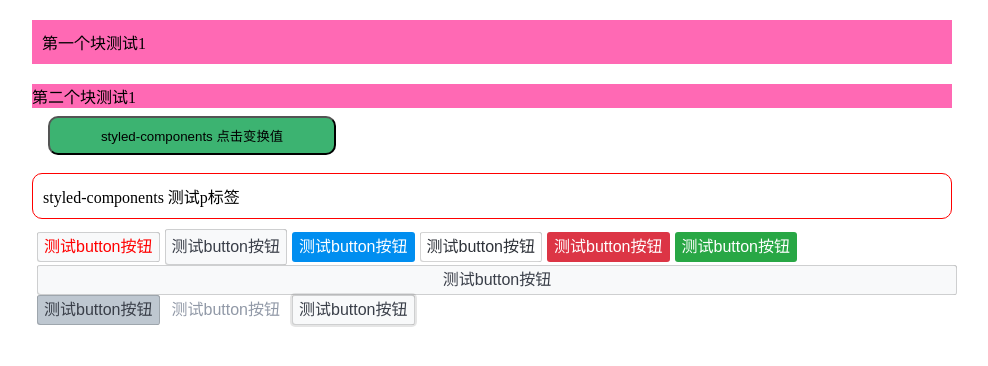
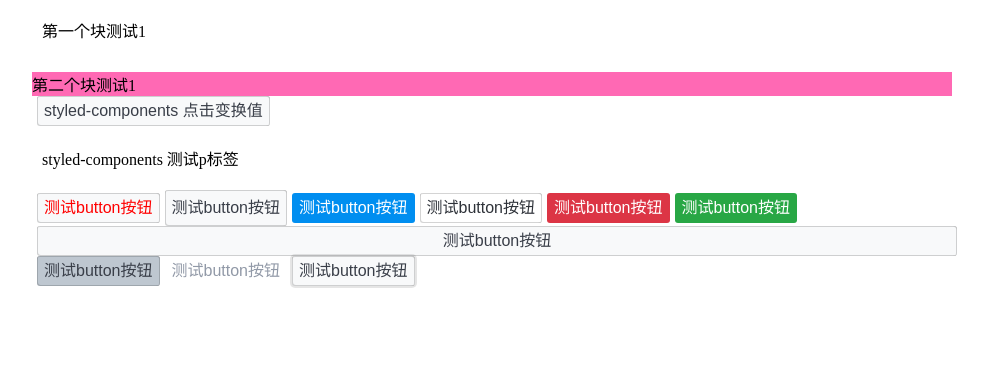
Before and after one commit to SunLxy/css-in-js, a React app: page / in a window 1280 px wide. Shown: the top 366 px of the page, without its empty margins (148-1136 px from the left). Built offline with nearby package versions, Linux system fonts and the light colour scheme.

Commit message:
fix:修改案例

```diff
--- a/src/App.tsx
+++ b/src/App.tsx
@@ -1,62 +1,31 @@
 import React from "react";
 import '@wcj/dark-mode';
-import { css, cx } from '@emotion/css'
-import styled from '@emotion/styled'
-import { Button, P } from "./StyleComponent"
-import Buttons from "./StyleComponent/Button"
-
-let SomeComp = styled.div({
-  color: 'hotpink'
-})
-
-let AnotherComp = styled.div`
-  color: ${props => props.color};
-`
-
-function App(props: any) {
+import { P } from "./StyleComponent"
+import Button from "./StyleComponent/Button"
+function App() {
   const [count, setCount] = React.useState(1)
-  const color = 'darkgreen'
-  const cals = css`
-    background-color: var(--color-header-bg,hotpink);
-    &:hover {
-      color: ${color};
-    }
-  `
-
-  const marginTop = css`
-    margin-top: 20px;
-  `
-
-  const appStyle = css`
-  width:920px;
-  margin:0 auto;
-  `
-  const styles = css(props.style)
 
   return (
-    <div className={appStyle}>
+    <div className="body" >
       <dark-mode permanent></dark-mode>
-      <div className={cx(cals, marginTop, styles, "one")} >
+      <div className="one" >
         第一个块测试{count}
       </div>
       <div className="dot" >
         第二个块测试{count}
       </div>
-      <SomeComp>
-        <AnotherComp color="green" />
-      </SomeComp>
-      <Button className={marginTop} onClick={() => setCount(count + 1)} >styled-components 点击变换值</Button>
+      <Button onClick={() => setCount(count + 1)} >styled-components 点击变换值</Button>
       <P>styled-components 测试p标签</P>
-      <Buttons style={{ color: "red" }} >测试button按钮</Buttons>
-      <Buttons size="large"  >测试button按钮</Buttons>
-      <Buttons types="primary" >测试button按钮</Buttons>
-      <Buttons disabled >测试button按钮</Buttons>
-      <Buttons types="danger" >测试button按钮</Buttons>
-      <Buttons types="success" >测试button按钮</Buttons>
-      <Buttons block >测试button按钮</Buttons>
-      <Buttons active >测试button按钮</Buttons>
-      <Buttons basic >测试button按钮</Buttons>
-      <Buttons focus >测试button按钮</Buttons>
+      <Button style={{ color: "red" }} >测试button按钮</Button>
+      <Button size="large"  >测试button按钮</Button>
+      <Button types="primary" >测试button按钮</Button>
+      <Button disabled >测试button按钮</Button>
+      <Button types="danger" >测试button按钮</Button>
+      <Button types="success" >测试button按钮</Button>
+      <Button block >测试button按钮</Button>
+      <Button active >测试button按钮</Button>
+      <Button basic >测试button按钮</Button>
+      <Button focus >测试button按钮</Button>
     </div>
   );
 }
--- a/src/StyleComponent/Button/index.ts
+++ b/src/StyleComponent/Button/index.ts
@@ -4,8 +4,8 @@
 export type ButtonSize = 'large' | 'default' | 'small';
 
 export interface ButtonProps {
-  fontSize?: string;
-  borderWidth?: string;
+  fontSize?: string | number;
+  borderWidth?: string | number;
   borderColor?: string;
   types?: ButtonType;
   basic?: boolean;
@@ -16,6 +16,14 @@
   block?: boolean;
   focus?: boolean
 }
+
+const setNumberToString = (value: number | string | undefined, unit: string = "px") => {
+  if (typeof value === "number") {
+    return `${value}` + unit
+  }
+  return value
+}
+
 
 const buttonVariant = (color: string, background: string, focus?: boolean, active?: boolean, disabled?: boolean, basic?: boolean) => {
   return css`
@@ -236,7 +244,7 @@
 vertical-align: middle;
 text-align: left;
 line-height: 14px;
-font-size: ${(props) => props.fontSize};
+font-size: ${(props) => setNumberToString(props.fontSize)};
 min-width: 30px;
 min-height: 30px;
 text-align: center;
@@ -290,6 +298,7 @@
   fontSize: "16px",
   borderWidth: "5px",
   borderColor: "red",
+
   style: {},
   types: "light",
   size: "default",
@@ -298,5 +307,36 @@
   block: false,
   basic: false,
   loadings: false,
+  /** 主题 **/
+  theme: {
+    /***
+     * 1. css 变量命名 basics + css属性 + 类型(警告/成功/危险...)
+     *  --basics-font-color-primary:red
+     * **/
+
+    /**
+     * 2. 主题变量名称(组件内部接收的变量名)： css属性 + 类型(警告/成功/危险...)
+     *
+     * import { ThemeProvider } from "styled-components"
+     *  <ThemeProvider
+     *    theme={{
+     *      fontColorPrimary: "var(--basics-font-color-primary)"
+     *    }}
+     *  >
+     *    <App />
+     *  </ThemeProvider>
+     *
+     * **/
+    // 1.  fontColorPrimary:"red"
+    // 2.  borderColorPrimary:"red"
+    fontColorPrimary: "red",
+    colorPrimary: "red"
+
+    /**
+     * 3. 默认值问题
+     * **/
+
+  }
+
 }
 export default Button
--- a/src/StyleComponent/index.ts
+++ b/src/StyleComponent/index.ts
@@ -17,8 +17,9 @@
 }
 
 export const P = styled.p`
-  border:1px solid red;
+  border:1px solid var(--color-header-bg2);
   padding:10px;
   margin:10px 0px;
   border-radius:10px;
+  color:var(--color-header-bg2)
 `
--- a/src/index.css
+++ b/src/index.css
@@ -1,3 +1,20 @@
+[data-color-mode*="light"],
+[data-color-mode*="light"] body {
+  --color-header-bg: aqua;
+  --color-header-bg2: red;
+  --color-header-border: #d3d3d3;
+  --color-hover: #0000001a;
+  --color-text-bg: #00000008;
+}
+[data-color-mode*="dark"],
+[data-color-mode*="dark"] body {
+  --color-header-bg: red;
+  --color-header-bg2: aqua;
+  --color-header-border: #21262d;
+  --color-hover: #ffffff1c;
+  --color-text-bg: #fffefe08;
+}
+
 .dot {
   margin-top: 20px;
   background-color: var(--color-header-bg2, hotpink);
@@ -6,3 +23,7 @@
 .one {
   padding: 10px;
 }
+.body {
+  width: 920px;
+  margin: 0 auto;
+}
--- a/src/index.tsx
+++ b/src/index.tsx
@@ -2,37 +2,38 @@
 import ReactClient from 'react-dom/client';
 import App from './App';
 import reportWebVitals from './reportWebVitals';
-import { createGlobalStyle, ThemeProvider } from "styled-components"
+import { ThemeProvider } from "styled-components"
 import "./index.css"
+// import { createGlobalStyle, } from "styled-components"
+import "./index.css"
+// const GlobalStyle = createGlobalStyle`
+// [data-color-mode*="light"],
+// [data-color-mode*="light"] body {
+//   --color-header-bg: aqua;
+//   --color-header-bg2: red;
+//   --color-header-border: #d3d3d3;
+//   --color-hover: #0000001a;
+//   --color-text-bg: #00000008;
+// }
+// [data-color-mode*="dark"],
+// [data-color-mode*="dark"] body {
+//   --color-header-bg: red;
+//   --color-header-bg2: aqua;
+//   --color-header-border: #21262d;
+//   --color-hover: #ffffff1c;
+//   --color-text-bg: #fffefe08;
+// }
+// `
 
-const GlobalStyle = createGlobalStyle`
-[data-color-mode*="light"],
-[data-color-mode*="light"] body {
-  --color-header-bg: aqua;
-  --color-header-bg2: red;
-  --color-header-border: #d3d3d3;
-  --color-hover: #0000001a;
-  --color-text-bg: #00000008;
-}
-[data-color-mode*="dark"],
-[data-color-mode*="dark"] body {
-  --color-header-bg: red;
-  --color-header-bg2: aqua;
-  --color-header-border: #21262d;
-  --color-hover: #ffffff1c;
-  --color-text-bg: #fffefe08;
-}
-`
 ReactClient.createRoot(document.getElementById('root')!).render(
   <React.StrictMode>
     <ThemeProvider
       theme={{
         main: "var(--color-header-bg,mediumseagreen)"
       }}>
-      <App style={{ border: "3px solid var(--color-header-bg2)" }} />
-      <GlobalStyle />
+      <App />
+      {/* <GlobalStyle/> */}
     </ThemeProvider>
-
   </React.StrictMode>,
 );
 // If you want to start measuring performance in your app, pass a function
```
Also changed, not shown: package.json (+5 -4 lines), 1 other file (tests, documents, lock files or other folders).
